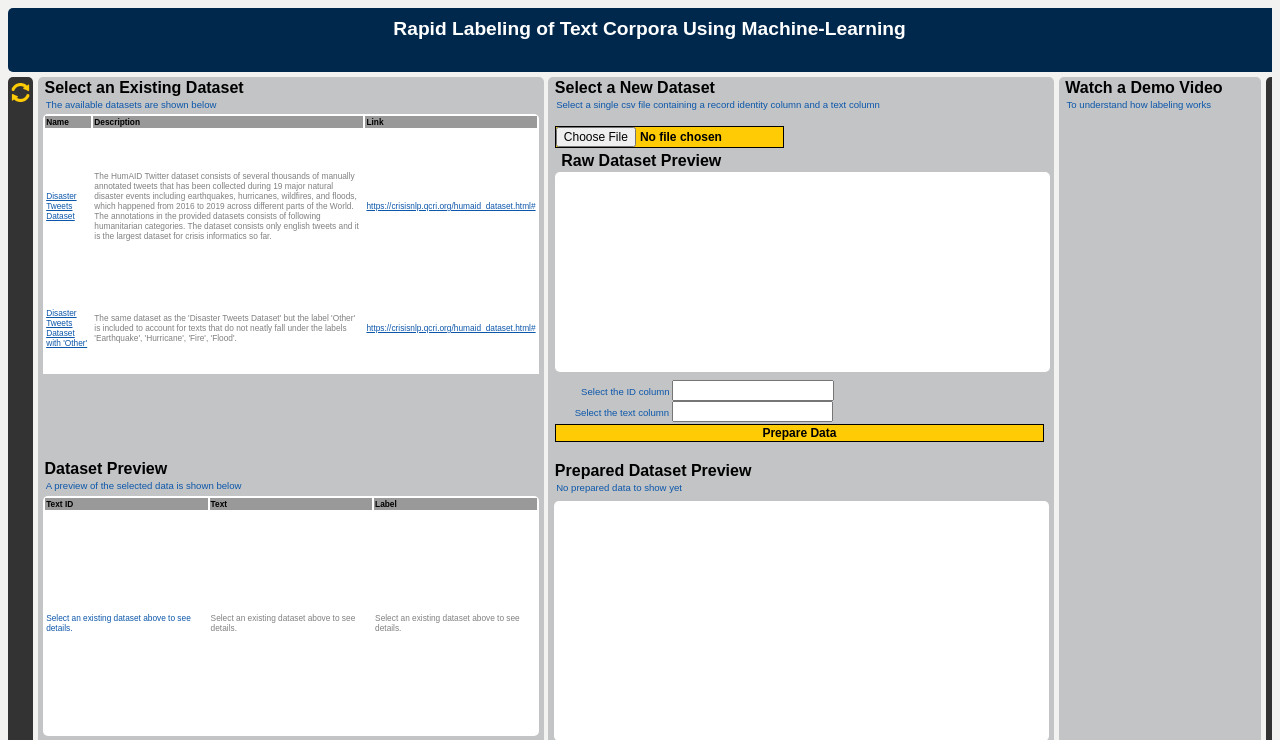
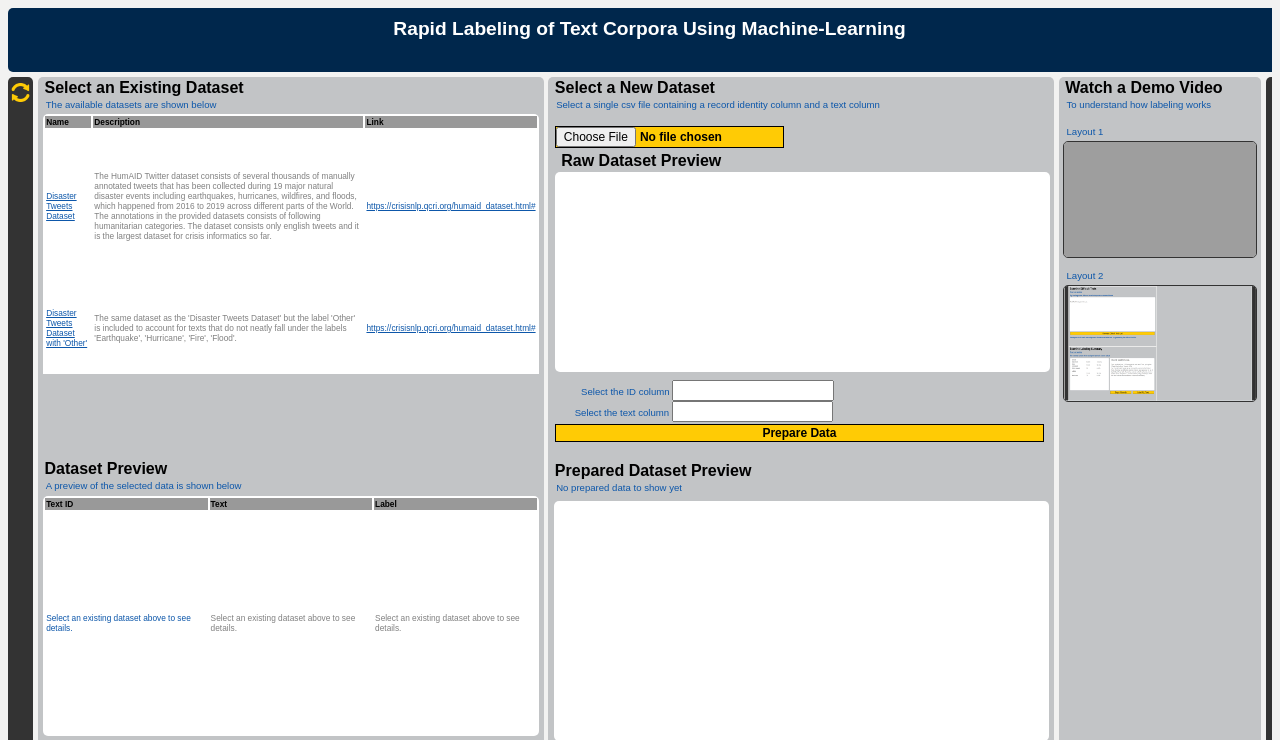
Before and after one commit to Tak-Man/ML-rapid-text-labeling-app, a Flask app: page / in a window 1280 px wide. Shown: the top 740 px of the page. Run offline with Flask 2, Linux system fonts and the light colour scheme; data comes from the database, SQL or seed files in the repository.

Commit message:
Fixed bugs. Added gif's

```diff
--- a/main.py
+++ b/main.py
@@ -631,7 +631,7 @@
         if new_id == "None":
             info_message += "\n" + f"Select a 'Text ID'."
 
-        text_list_list = utils.create_text_list_list(text_list_full_sql=text_list_full_sql,
+        texts_list_list = utils.create_text_list_list(text_list_full_sql=text_list_full_sql,
                                                      sub_list_limit=table_limit_sql)
 
         alert_message = info_message
@@ -646,7 +646,7 @@
                                page_number=page_number,
                                y_classes=y_classes_sql,
                                total_pages=total_pages_sql,
-                               texts_list=text_list_list[page_number],
+                               texts_list=texts_list_list[page_number],
                                texts_group_1=texts_group_1_sql,
                                group1_table_limit_value=group_1_keep_top_sql,
                                texts_group_2=texts_group_2_sql,
@@ -1410,7 +1410,6 @@
 
 @app.route('/save_state', methods=['GET', 'POST'])
 def save_state():
-    print(">> /save_state >> I am here early")
     utils.set_variable(name="CONFIRM_LABEL_ALL_TEXTS_COUNTS", value=0)
     click_record, guid = utils.generate_click_record(click_location="summary",
                                                      click_type="save_state",
@@ -1426,16 +1425,11 @@
     page_navigation_message = "Displaying {:,} texts ({} per page)".format(len(text_list_full_sql), table_limit_sql)
     initialize_flags_sql = utils.get_panel_flags()
 
-    print(">> /save_state >> I am here later than early ")
     dataset_name_pkl = utils.get_pkl(name="DATASET_NAME")
     dataset_url_pkl = utils.get_pkl(name="DATASET_URL")
     date_time_pkl = utils.get_pkl(name="DATE_TIME")
     y_classes_pkl = utils.get_pkl(name="Y_CLASSES")
-    click_log_pkl = utils.get_pkl(name="CLICK_LOG")
-    value_log_pkl = utils.get_pkl(name="VALUE_LOG")
-    total_summary_pkl = utils.get_pkl(name="TOTAL_SUMMARY")
-    label_summary_pkl = utils.get_pkl(name="LABEL_SUMMARY")
-    print(">> /save_state >> I am here again")
+
     corpus_text_ids_sql = utils.get_pkl(name="CORPUS_TEXT_IDS")
     classifier_sql = utils.get_pkl(name="CLASSIFIER")
     vectorizer_sql = utils.get_pkl(name="VECTORIZER")
@@ -1443,7 +1437,6 @@
     texts_group_2 = utils.get_texts_group_x(table_name="group2Texts")
     texts_group_3 = utils.get_difficult_texts_sql()
     vectorized_corpus_sql = utils.get_pkl(name="VECTORIZED_CORPUS")
-    print(">> /save_state >> I am here after texts_group_1")
     total_summary_sql = utils.get_total_summary_sql()
     label_summary_sql = utils.get_label_summary_sql()
 
@@ -1456,7 +1449,6 @@
     group_1_keep_top_sql = utils.get_variable_value(name="GROUP_1_KEEP_TOP")
     predictions_number_sql = utils.get_variable_value(name="PREDICTIONS_NUMBER")
 
-    print(">> /save_state >> I am here")
     save_state = {}
     save_state["DATASET_NAME"] = utils.get_variable_value(name="DATASET_NAME")
     save_state["DATASET_URL"] = utils.get_variable_value(name="DATASET_URL")
@@ -1468,7 +1460,7 @@
     save_state["RECOMMENDATIONS_SUMMARY"] = []
     search_message_sql = utils.get_variable_value(name="SEARCH_MESSAGE")
     save_state["SEARCH_MESSAGE"] = search_message_sql
-    texts_list_sql = utils.get_text_list(table_name="texts")
+
     save_state["CORPUS_TEXT_IDS"] = utils.get_pkl(name="CORPUS_TEXT_IDS")
     save_state["TOTAL_PAGES"] = utils.get_variable_value(name="TOTAL_PAGES")
     save_state["Y_CLASSES"] = utils.get_y_classes()
@@ -1485,15 +1477,19 @@
     utils.set_pkl(name="VALUE_LOG", pkl_data=utils.get_value_log(), reset=False)
     utils.set_pkl(name="TOTAL_SUMMARY", pkl_data=utils.get_total_summary_sql(), reset=False)
     utils.set_pkl(name="LABEL_SUMMARY", pkl_data=utils.get_label_summary_sql(), reset=False)
+    click_log_pkl = utils.get_pkl(name="CLICK_LOG")
+    value_log_pkl = utils.get_pkl(name="VALUE_LOG")
+    total_summary_pkl = utils.get_pkl(name="TOTAL_SUMMARY")
+    label_summary_pkl = utils.get_pkl(name="LABEL_SUMMARY")
 
     files = [corpus_text_ids_sql, texts_group_1, texts_group_2, texts_group_3,
-             texts_list_sql, classifier_sql, vectorizer_sql, vectorized_corpus_sql, click_log_pkl, value_log_pkl,
-             total_summary_pkl,
+             text_list_full_sql, classifier_sql, vectorizer_sql, vectorized_corpus_sql, click_log_pkl, value_log_pkl,
+             total_summary_pkl, texts_list_list_sql,
              label_summary_pkl, dataset_name_pkl, dataset_url_pkl, date_time_pkl, y_classes_pkl]
 
     filenames = ["CORPUS_TEXT_IDS", "TEXTS_GROUP_1", "TEXTS_GROUP_2", "TEXTS_GROUP_3",
                  "TEXTS_LIST", "CLASSIFIER", "VECTORIZER", "VECTORIZED_CORPUS", "CLICK_LOG", "VALUE_LOG",
-                 "TOTAL_SUMMARY",
+                 "TOTAL_SUMMARY", "TEXTS_LIST_LIST",
                  "LABEL_SUMMARY", "DATASET_NAME", "DATASET_URL", "DATE_TIME", "Y_CLASSES"]
 
     for file, filename in zip(files, filenames):
@@ -1573,7 +1569,6 @@
     predictions_verbose_sql = utils.get_variable_value(name="PREDICTIONS_VERBOSE")
     group_2_exclude_already_labeled_sql = utils.get_variable_value(name="GROUP_2_EXCLUDE_ALREADY_LABELED")
     allow_search_to_override_existing_labels_sql = utils.get_variable_value(name="ALLOW_SEARCH_TO_OVERRIDE_EXISTING_LABELS")
-    print(">> label_selected >> allow_search_to_override_existing_labels_sql >>", allow_search_to_override_existing_labels_sql)
     keep_original_sql = utils.get_variable_value(name="KEEP_ORIGINAL")
     similar_text_verbose_sql = utils.get_variable_value(name="SIMILAR_TEXT_VERBOSE")
 
@@ -2055,7 +2050,7 @@
     else:
         info_message = "No search term entered"
         # text_list_full_sql = utils.get_text_list(table_name="texts")
-        text_list_list = utils.create_text_list_list(text_list_full_sql=text_list_full_sql,
+        texts_list_list = utils.create_text_list_list(text_list_full_sql=text_list_full_sql,
                                                      sub_list_limit=table_limit_sql)
         utils.set_variable(name="SEARCH_MESSAGE", value=info_message)
         return render_template(html_config_template_sql,
@@ -2069,7 +2064,7 @@
                                page_number=page_number,
                                y_classes=y_classes_sql,
                                total_pages=total_pages_sql,
-                               texts_list=text_list_list[page_number],
+                               texts_list=texts_list_list[page_number],
                                texts_group_1=texts_group_1_sql,
                                group1_table_limit_value=group_1_keep_top_sql,
                                texts_group_2=texts_group_2_sql,
@@ -2146,7 +2141,7 @@
         if selected_label_search_texts == "":
             info_message += f"Select a 'Label'."
 
-        # text_list_list = utils.create_text_list_list(text_list_full_sql=text_list_full_sql, sub_list_limit=table_limit_sql)
+        # texts_list_list = utils.create_text_list_list(text_list_full_sql=text_list_full_sql, sub_list_limit=table_limit_sql)
         total_summary_sql = utils.get_total_summary_sql()
         label_summary_sql = utils.get_label_summary_sql()
         label_summary_string_sql = utils.get_variable_value(name="LABEL_SUMMARY_STRING")
--- a/static/start.css
+++ b/static/start.css
@@ -184,6 +184,51 @@
     background-color: #c2c4c6;
     grid-area: gridTopRight;
     border-radius: var(--main-radius);
+}
+
+#bodyRight1 {
+    justify-content: center;
+}
+
+@keyframes gif1 {
+	0% { content: url(gif_11.png); }
+	25% { content: url(gif_12.png); }
+	50% { content: url(gif_13.png); }
+	75% { content: url(gif_14.png); }
+	100% { content: url(gif_15.png); }
+}
+
+#gif1 {
+	animation-name: gif1;
+	animation-duration: 7s;
+	animation-iteration-count: infinite;
+	height: 9vw;
+	width: 15vw;
+    border-radius: var(--main-radius);
+    border: 1px solid;
+    border-color: #333333;
+    margin-left: 0.35vw;
+}
+
+
+@keyframes gif2 {
+	0% { content: url(gif_01.png); }
+	25% { content: url(gif_02.png); }
+	50% { content: url(gif_03.png); }
+	75% { content: url(gif_04.png); }
+	100% { content: url(gif_05.png); }
+}
+
+#gif2 {
+	animation-name: gif2;
+	animation-duration: 7s;
+	animation-iteration-count: infinite;
+	height: 9vw;
+	width: 15vw;
+    border-radius: var(--main-radius);
+    border: 1px solid;
+    border-color: #333333;
+    margin-left: 0.35vw;
 }
 
 #gridBottomRight {
--- a/templates/start.html
+++ b/templates/start.html
@@ -277,7 +277,18 @@
         <div id="gridTopRight">
             <h2>Watch a Demo Video</h2>
             <p class="subHeading">To understand how labeling works</p>
-            <div id="bodyRight1"></div>
+            <br>
+            <div id="bodyRight1">
+                <p class="subHeading">Layout 1</p>
+                <div id="gif1">
+
+                </div>
+                <br>
+                <p class="subHeading">Layout 2</p>
+                <div id="gif2">
+
+                </div>
+            </div>
         </div>
         <div id="divBodyRight"></div>
         <div id="divFooter">Completed as part of the University of Michigan (School of Information) Master of Applied Data Science Program by Michael Penrose and Carlo Tak (December 2021)</div>
```
Also changed, not shown: web_app_utilities.py (+19 -18 lines), static/gif_01.png (added), static/gif_02.png (added), static/gif_03.png (added), static/gif_04.png (added), static/gif_05.png (added), static/gif_11.png (added), static/gif_12.png (added), static/gif_13.png (added), static/gif_14.png (added), 1 other file.
